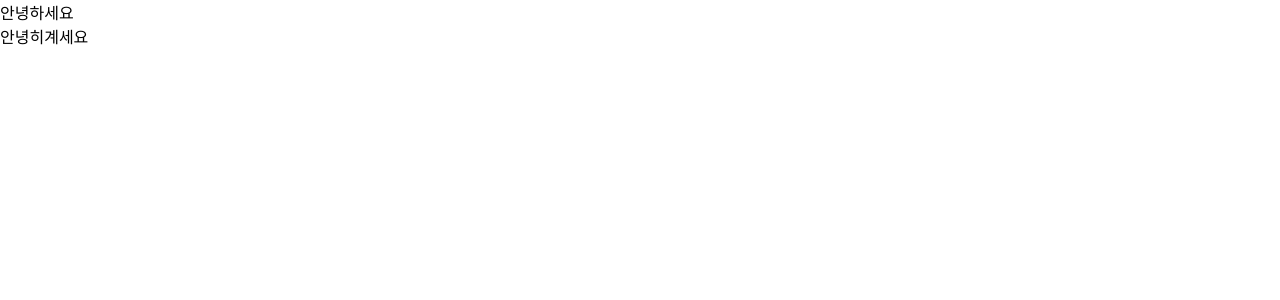
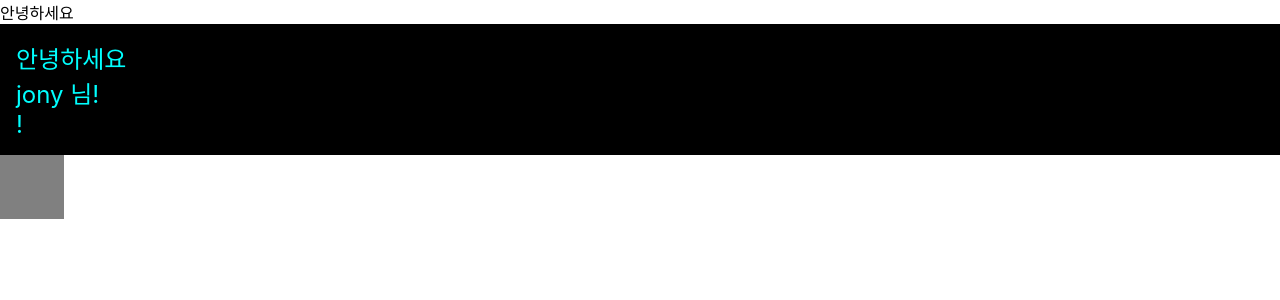
Before and after one commit to DoubleJONY/React-Playground, a React app: page / in a window 1280 px wide. Shown: the top 300 px of the page. Built offline with nearby package versions, Linux system fonts and the light colour scheme.

Commit message:
1.4.2 JSX + style

```diff
--- a/src/App.css
+++ b/src/App.css
@@ -36,3 +36,9 @@
     transform: rotate(360deg);
   }
 }
+
+.gray-box {
+  background: gray;
+  width: 64px;
+  height: 64px;
+}
--- a/src/App.js
+++ b/src/App.js
@@ -1,11 +1,27 @@
 import React from 'react';
 import Hello from './Hello';
+import './App.css';
 
 function App() {
+    const name = 'jony';
+    const style = {
+        backgroundColor: 'black',
+        color: 'aqua',
+        fontSize: 24, // 기본 단위 px
+        padding: '1rem' // 다른 단위 사용 시 문자열로 설정
+    }
+
     return (
         <>
-            <Hello />
-            <div>안녕히계세요</div>
+            {/*주석은 화면에 보이지 않습니다 */}
+            <Hello/>
+            <div style={style}>
+                <Hello
+                    // 열리는 태그 내부에서는 이렇게 주석을 작성 할 수 있습니다.
+                />
+                {name} 님!<br/>!
+            </div>
+            <div className="gray-box"/>
         </>
     );
 }
```
